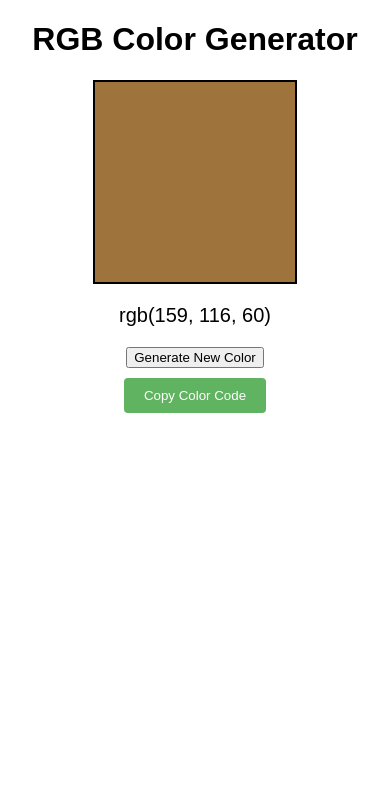
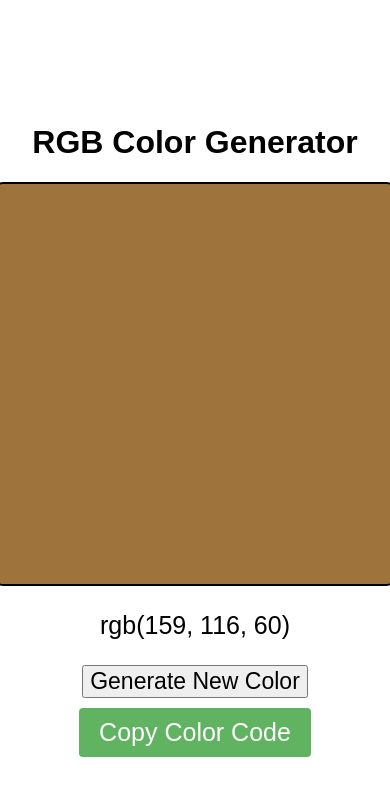
Before and after one commit to amimtiaz/RGB-Color-Generator, a plain HTML site: page index.html in a window 390 px wide. Drawn offline with Linux system fonts and the light colour scheme.

Commit message:
added responsiveness

```diff
--- a/index.html
+++ b/index.html
@@ -8,11 +8,14 @@
 </head>
 <body>
 
-    <h1>RGB Color Generator</h1>
-    <div id="colorBox"> </div>
-    <p id="colorCode"> </p>
-    <button onclick="generateNewColorBtn()">Generate New Color</button><br>
-    <button id="copyButton"> Copy Color Code </button>
+    <div class="box">
+        <h1>RGB Color Generator</h1>
+        <div id="colorBox"> </div>
+        <p id="colorCode"> </p>
+        <button onclick="generateNewColorBtn()" class="genBtn">Generate New Color</button><br>
+        <button id="copyButton"> Copy Color Code </button>
+    </div>
+
 
     <script src="script.js"></script>
 </body>
--- a/style.css
+++ b/style.css
@@ -1,13 +1,23 @@
 body{
+    height: 100vh;
+    display: flex;
+    justify-content: center;
     text-align: center;
+    align-items: center;
     font-family: Arial,  sans-serif;
+
+}
+
+.genBtn{
+    font-size: 23px;
 }
 
 #colorBox{
-    width: 200px;
-    height: 200px;
+    width: 400px;
+    height: 400px;
     border: 2px solid black;
     margin: 0 auto;
+    border-radius: 10px;
 }
 
 #copyButton{
@@ -18,13 +28,16 @@ body{
     cursor: pointer;
     border-radius: 4px;
     margin-top: 10px;
+    font-size: 25px;
 }
 
 #copyButton:hover {
     background-color: rgba(36, 100, 36, 0.812);
 
+
 }
 
 #colorCode{
     font-size: 20px;
+    font-size: 25px;
 }
```
